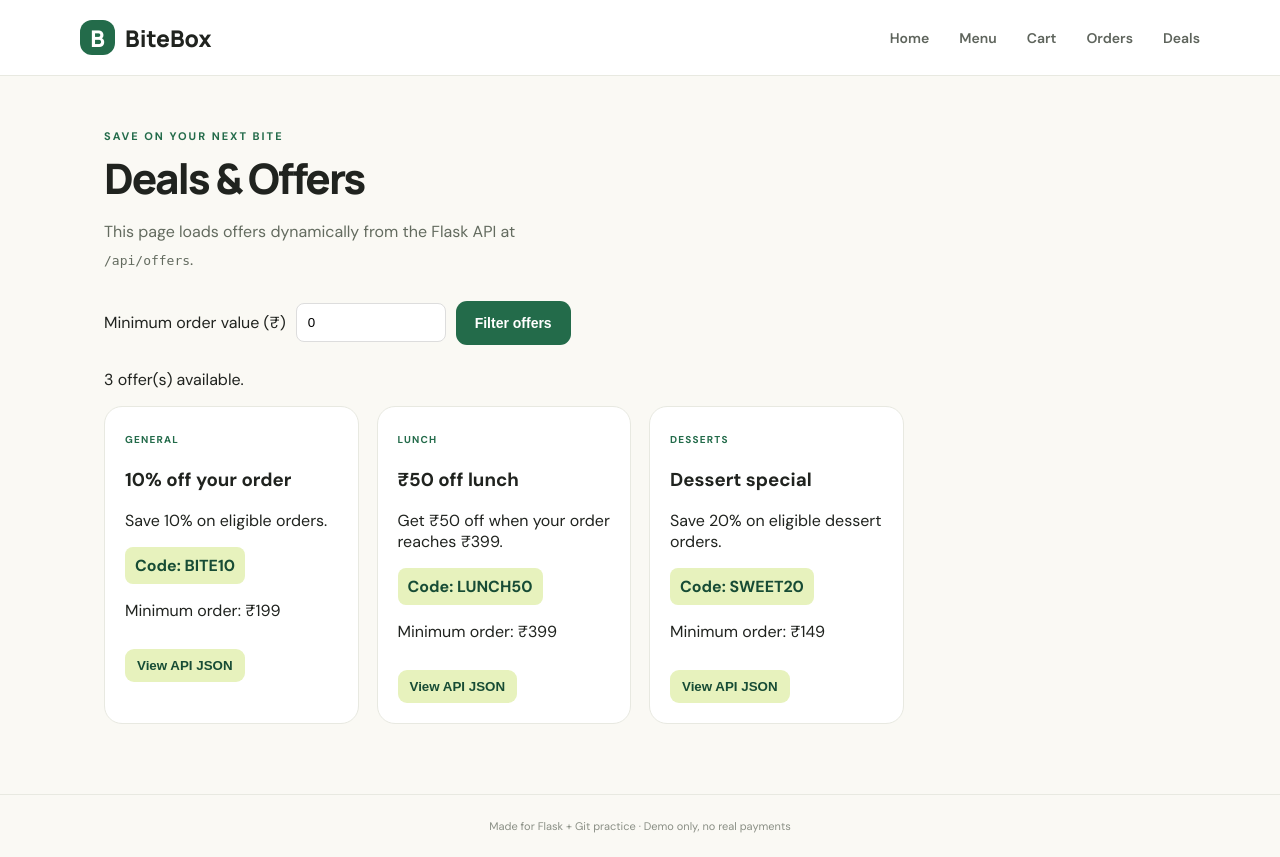
After one commit to shubhamghoderao28-commits/Foodcourt, a Flask app: page /deals in a window 1280 px wide. The commit adds this page. Run offline with Flask 3, Linux system fonts and the light colour scheme.

Commit message:
updated app.py, base.html, added deals.html

```diff
--- a/app.py
+++ b/app.py
@@ -187,5 +187,75 @@ def health():
     return jsonify({"status": "ok", "service": "food-ordering-practice-api"})
 
 
+# -------------------------------------------------------------------
+# NEW FEATURE FOR GIT PRACTICE: Offers API + Deals HTML page
+# Added without replacing the existing menu, cart, or checkout routes.
+# -------------------------------------------------------------------
+
+OFFERS = [
+    {
+        "code": "BITE10",
+        "title": "10% off your order",
+        "description": "Save 10% on eligible orders.",
+        "discount_percent": 10,
+        "minimum_order": 199,
+        "category": "General",
+    },
+    {
+        "code": "LUNCH50",
+        "title": "₹50 off lunch",
+        "description": "Get ₹50 off when your order reaches ₹399.",
+        "discount_amount": 50,
+        "minimum_order": 399,
+        "category": "Lunch",
+    },
+    {
+        "code": "SWEET20",
+        "title": "Dessert special",
+        "description": "Save 20% on eligible dessert orders.",
+        "discount_percent": 20,
+        "minimum_order": 149,
+        "category": "Desserts",
+    },
+]
+
+
+@app.get("/api/offers")
+def api_offers():
+    """Return offers as JSON. Optional filter: /api/offers?min_order=300"""
+    try:
+        min_order = int(request.args.get("min_order", 0))
+    except ValueError:
+        return jsonify({"error": "min_order must be an integer"}), 400
+
+    if min_order < 0:
+        return jsonify({"error": "min_order cannot be negative"}), 400
+
+    matching_offers = [
+        offer for offer in OFFERS
+        if offer["minimum_order"] >= min_order
+    ]
+    return jsonify({"count": len(matching_offers), "offers": matching_offers})
+
+
+@app.get("/api/offers/<string:offer_code>")
+def api_offer_details(offer_code):
+    """Return one offer by code, e.g. /api/offers/BITE10."""
+    offer = next(
+        (item for item in OFFERS if item["code"].lower() == offer_code.lower()),
+        None,
+    )
+    if offer is None:
+        return jsonify({"error": "Offer not found"}), 404
+    return jsonify(offer)
+
+
+@app.get("/deals")
+def deals_page():
+    """Render the Deals page; the page fetches data from /api/offers."""
+    return render_template("deals.html")
+
+
+
 if __name__ == "__main__":
     app.run(debug=True, port=5000)
--- a/templates/base.html
+++ b/templates/base.html
@@ -14,6 +14,7 @@
       <a href="{{ url_for('menu_page') }}">Menu</a>
       <a href="{{ url_for('cart_page') }}">Cart</a>
       <a href="{{ url_for('orders_page') }}">Orders</a>
+      <a href="{{ url_for('deals_page') }}">Deals</a>
     </nav>
   </header>
   <main class="container">{% block content %}{% endblock %}</main>
--- /dev/null
+++ b/templates/deals.html
@@ -0,0 +1,104 @@
+{% extends "base.html" %}
+{% block title %}Deals & Offers{% endblock %}
+{% block content %}
+<section class="page-intro">
+  <p class="eyebrow">SAVE ON YOUR NEXT BITE</p>
+  <h1>Deals & Offers</h1>
+  <p>This page loads offers dynamically from the Flask API at <code>/api/offers</code>.</p>
+</section>
+
+<section style="margin:24px 0">
+  <form id="offer-filter" style="display:flex;gap:10px;flex-wrap:wrap;align-items:center">
+    <label for="min-order">Minimum order value (₹)</label>
+    <input id="min-order" type="number" min="0" value="0"
+           style="padding:11px;border:1px solid #ddd;border-radius:8px;width:150px">
+    <button type="submit" class="btn">Filter offers</button>
+  </form>
+</section>
+
+<p id="offers-status" role="status">Loading offers...</p>
+<section id="offers-list" class="food-grid" aria-live="polite"></section>
+
+<script>
+const offersStatus = document.getElementById("offers-status");
+const offersList = document.getElementById("offers-list");
+const minOrderInput = document.getElementById("min-order");
+
+async function loadOffers() {
+  offersStatus.textContent = "Loading offers...";
+  offersList.replaceChildren();
+
+  const minOrder = Number(minOrderInput.value || 0);
+  if (!Number.isInteger(minOrder) || minOrder < 0) {
+    offersStatus.textContent = "Enter a valid non-negative minimum order value.";
+    return;
+  }
+
+  try {
+    const response = await fetch(`/api/offers?min_order=${encodeURIComponent(minOrder)}`);
+    const data = await response.json();
+    if (!response.ok) throw new Error(data.error || "Could not load offers");
+
+    if (data.offers.length === 0) {
+      offersStatus.textContent = "No offers match this filter.";
+      return;
+    }
+
+    offersStatus.textContent = `${data.count} offer(s) available.`;
+
+    for (const offer of data.offers) {
+      const card = document.createElement("article");
+      card.className = "food-card";
+      card.style.padding = "20px";
+
+      const category = document.createElement("span");
+      category.className = "category";
+      category.textContent = offer.category;
+
+      const title = document.createElement("h3");
+      title.textContent = offer.title;
+
+      const description = document.createElement("p");
+      description.textContent = offer.description;
+
+      const code = document.createElement("strong");
+      code.textContent = `Code: ${offer.code}`;
+      code.style.cssText = "display:inline-block;background:#e7f2bd;color:#174c35;padding:8px 10px;border-radius:8px";
+
+      const minimum = document.createElement("p");
+      minimum.textContent = `Minimum order: ₹${offer.minimum_order}`;
+
+      const detailsButton = document.createElement("button");
+      detailsButton.type = "button";
+      detailsButton.className = "small-btn";
+      detailsButton.textContent = "View API JSON";
+      detailsButton.style.marginTop = "12px";
+      detailsButton.addEventListener("click", () => showOfferDetails(offer.code));
+
+      card.append(category, title, description, code, minimum, detailsButton);
+      offersList.append(card);
+    }
+  } catch (error) {
+    offersStatus.textContent = `Error: ${error.message}`;
+  }
+}
+
+async function showOfferDetails(code) {
+  try {
+    const response = await fetch(`/api/offers/${encodeURIComponent(code)}`);
+    const data = await response.json();
+    if (!response.ok) throw new Error(data.error || "Could not load offer");
+    alert(JSON.stringify(data, null, 2));
+  } catch (error) {
+    alert(error.message);
+  }
+}
+
+document.getElementById("offer-filter").addEventListener("submit", event => {
+  event.preventDefault();
+  loadOffers();
+});
+
+loadOffers();
+</script>
+{% endblock %}
```
